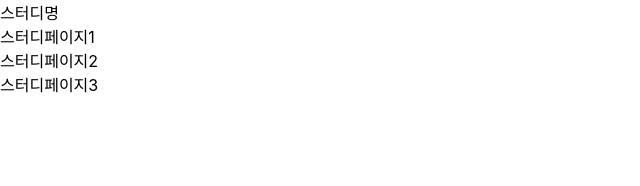
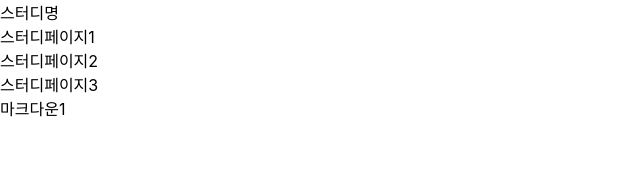
Before and after one commit to UOUGaonnuri/gaonnuriWeb_front-, a React (Create React App) app: page /studymain/detail in a window 1280 px wide. Shown: the top 186 px of the page, without its empty margins (0-640 px from the left). Built offline with nearby package versions, Linux system fonts and the light colour scheme.

Commit message:
하은: StudyDetailView 기능 프로토타입 완성

```diff
--- a/src/study_detail/js/Components/View/StudyDetailContents.js
+++ b/src/study_detail/js/Components/View/StudyDetailContents.js
@@ -1,6 +1,8 @@
 import React, { useState } from "react";
 
 
-export function StudyDetailContents(){
-    return(<div></div>);
+export function StudyDetailContents(props){
+    return(<div>
+        {props.study_pages[props.study_page_code].contents}
+    </div>);
 }
--- a/src/study_detail/js/Components/View/StudyDetailSidebar.js
+++ b/src/study_detail/js/Components/View/StudyDetailSidebar.js
@@ -10,7 +10,7 @@ import React, { useState,useEffect } from "react";
         <div className="study_name">{props.study_name}</div>
         <div className="stud_pages">
             {props.study_pages.map((page,i)=>{
-                return(<><div className="page_title">{page.title}</div> </>)
+                return(<><div className="page_title" onClick={()=>{props.setStudyPageCode(i)}}>{page.title}</div> </>)
             })}
         </div>
         </div>
--- a/src/study_detail/js/Components/View/StudyDetailView.js
+++ b/src/study_detail/js/Components/View/StudyDetailView.js
@@ -5,11 +5,12 @@ import { StudyDetailContents } from "./StudyDetailContents";
 
 
 export function StudyDetailView(){
-    let [study_pages,setStudyPages] = useState([{title:"스터디페이지1",contents:"마크다운1"},{title:"스터디페이지2",contents:"마크다운2"},{title:"스터디페이지3",contents:"마크다운3"}]);
-    let [study_name,setStudyName] = useState("스터디명");
+    const [study_pages,setStudyPages] = useState([{title:"스터디페이지1",contents:"마크다운1"},{title:"스터디페이지2",contents:"마크다운2"},{title:"스터디페이지3",contents:"마크다운3"}]);
+    const [study_page_code,setStudyPageCode] = useState(0);
+    const [study_name,setStudyName] = useState("스터디명");
 
     return(<div>
-    <StudyDetailSidebar study_pages={study_pages} study_name={study_name} ></StudyDetailSidebar>
-    <StudyDetailContents></StudyDetailContents>
+    <StudyDetailSidebar study_pages={study_pages} setStudyPageCode={setStudyPageCode} study_name={study_name} ></StudyDetailSidebar>
+    <StudyDetailContents study_pages={study_pages}  study_page_code={study_page_code}></StudyDetailContents>
     </div>);
 }
```
